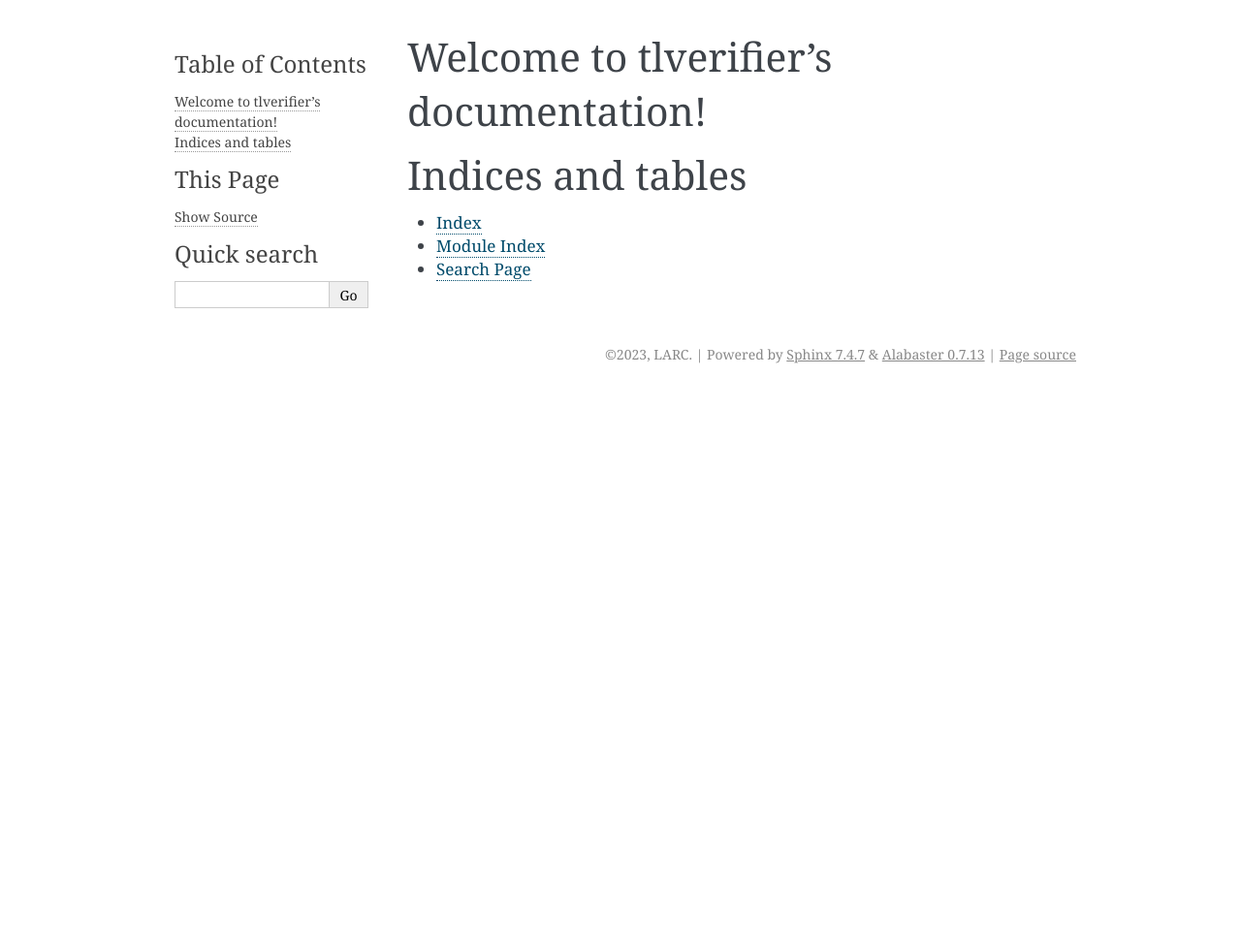
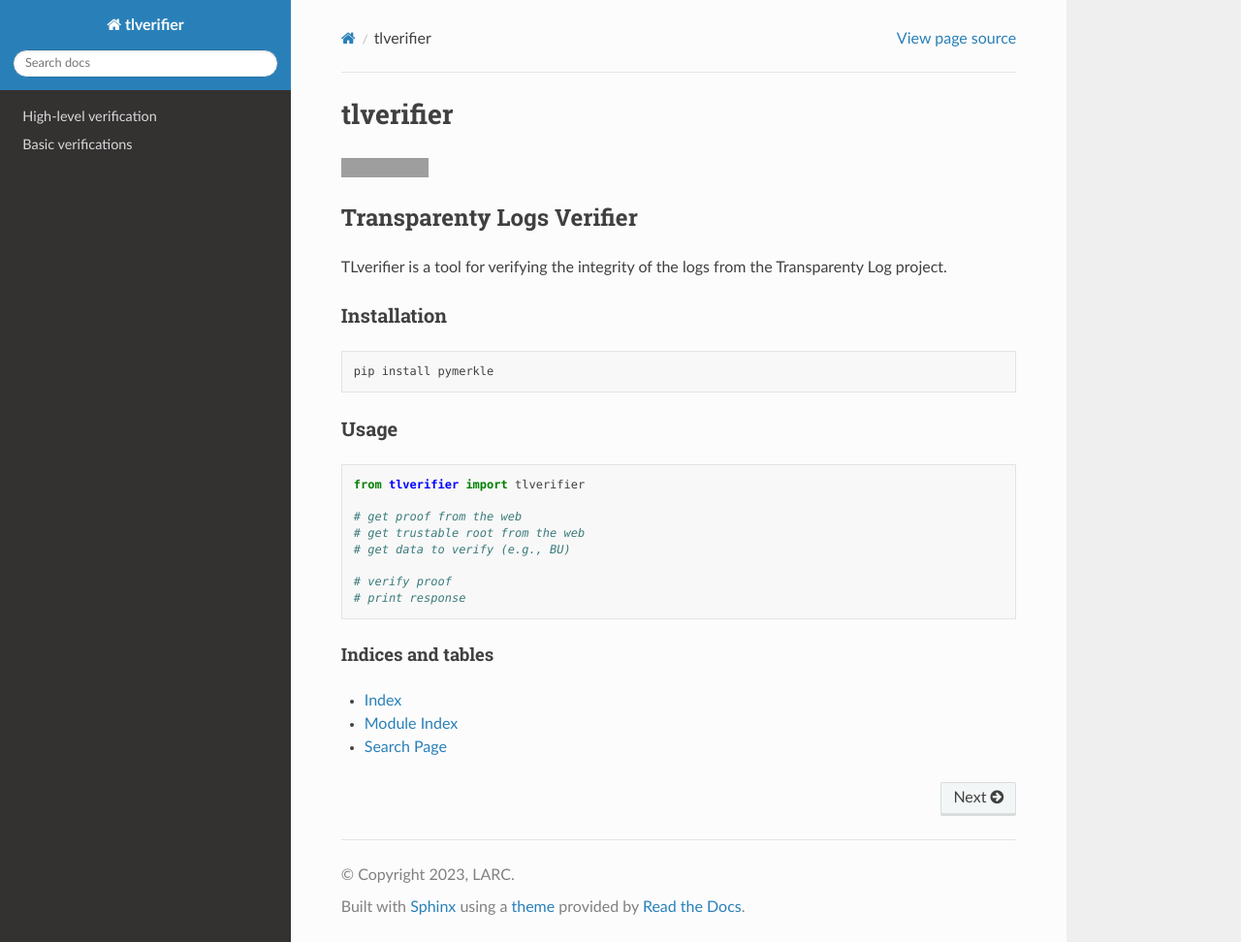
Before and after one commit to larc-logs-transparentes/tlverifier, a Sphinx documentation site: the page built from docs/index.rst, in a window 1280 px wide and 972 px high. Shown: the whole window at 97% size. Built offline with Sphinx 7.4.7 and the Read the Docs theme 2.0.0, drawn with Linux system fonts in a browser that asks for light colours; grey boxes are pictures that could not be loaded.

Commit message:
first template for documentation

```diff
--- /dev/null
+++ b/docs/basic-verifications.rst
@@ -0,0 +1,3 @@
+=========================
+Basic Verifications
+=========================
--- a/docs/conf.py
+++ b/docs/conf.py
@@ -23,5 +23,5 @@ exclude_patterns = ['_build', 'Thumbs.db', '.DS_Store']
 # -- Options for HTML output -------------------------------------------------
 # https://www.sphinx-doc.org/en/master/usage/configuration.html#options-for-html-output
 
-html_theme = 'alabaster'
+html_theme = "sphinx_rtd_theme"
 html_static_path = ['_static']
--- /dev/null
+++ b/docs/high-verifications.rst
@@ -0,0 +1,29 @@
+=========================
+High Level Verifications
+=========================
+
+
+Verifying single data
+=========================
+
+The most common use case is to verify that a given data is correctly registered on the transparent log.
+
+.. This verification includes 1) the data is correctly registered in a local tree; 2) the root from the local tree is correctly
+.. registered in a global tree; 3) the calculated global root is equal to a trusted global root.
+
+.. code-block::
+
+    # setup the tlmanager, building the tree
+
+    # get the proof object (specify that usually you get the proof from a public endpoint)
+    # get the global root from a trusted source (alternatively, you send the root to a trusted auditor)
+    # get the data to be verified
+    # verify the proof
+
+This function verifies the path, both on the local tree and on the global tree, and compares the obtained root
+with the trusted global root.
+
+
+
+Verify the correctness of a election
+=====================================
--- a/docs/index.rst
+++ b/docs/index.rst
@@ -3,12 +3,51 @@
    You can adapt this file completely to your liking, but it should at least
    contain the root `toctree` directive.
 
-Welcome to tlverifier's documentation!
-======================================
+"""""""""""""""""
+tlverifier
+"""""""""""""""""
+|Python >= 3.6|
+
+.. |Python >= 3.6| image:: https://img.shields.io/badge/python-%3E%3D%203.6-blue.svg
+
+
+.................
+Transparenty Logs Verifier
+.................
+
+
+TLverifier is a tool for verifying the integrity of the logs from the Transparenty Log project.
+
+
+=================
+Installation
+=================
+
+.. code-block:: bash
+
+  pip install pymerkle
+
+=================
+Usage
+=================
+.. code-block:: python
+
+   from tlverifier import tlverifier
+
+   # get proof from the web
+   # get trustable root from the web
+   # get data to verify (e.g., BU)
+
+   # verify proof
+   # print response
+
+
 
 .. toctree::
-   :maxdepth: 2
-   :caption: Contents:
+   :maxdepth: 0
+   :hidden:
+
+   menu
 
 
 
--- /dev/null
+++ b/docs/menu.rst
@@ -0,0 +1,6 @@
+.. toctree::
+    :maxdepth: 0
+    :titlesonly:
+
+     High-level verification <high-verifications>
+     Basic verifications <basic-verifications>
--- a/requirements-doc.txt
+++ b/requirements-doc.txt
@@ -1 +1,2 @@
-sphinx=6.2.1
+sphinx~=6.2.1
+sphinx-rdt-theme~=1.2.1
```
